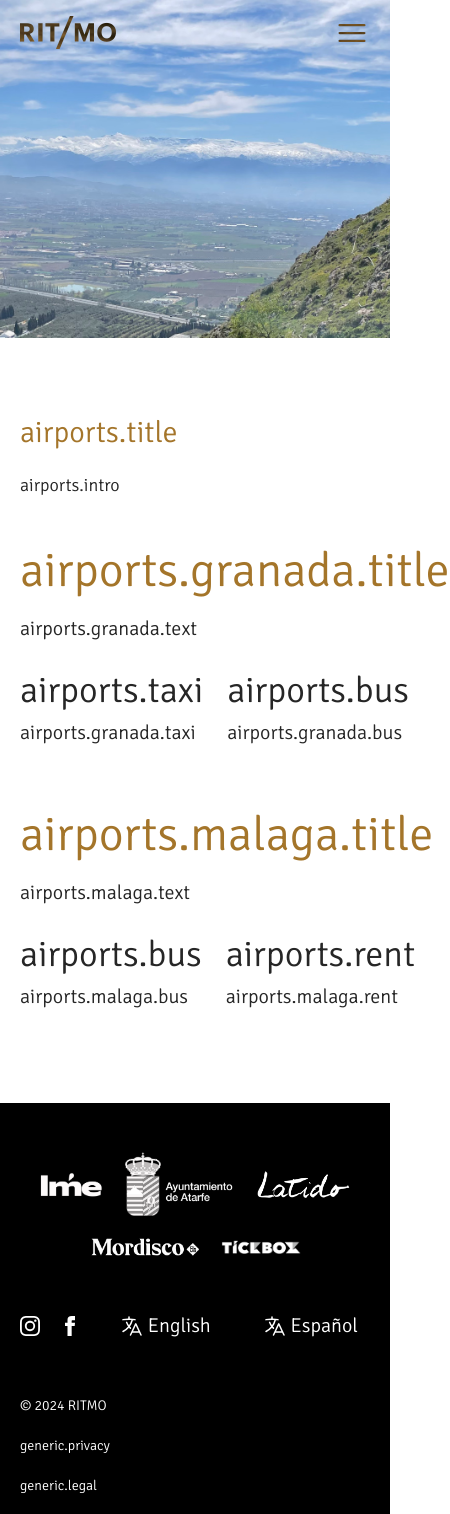
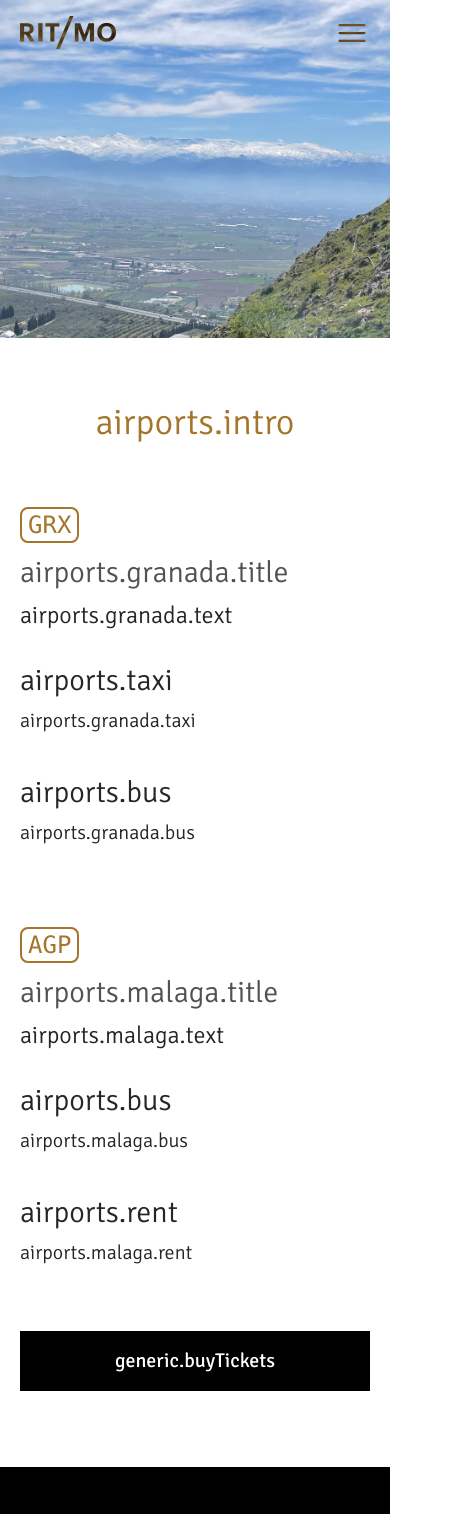
Before and after one commit to manumorante/ritmo2025, a Next.js app: page /1/airports in a window 390 px wide. Shown: the top 1514 px of the page, 450 px wide, since content can reach past the window. Built offline with nearby package versions, Linux system fonts and the light colour scheme.

Commit message:
feat: improve airports page content and layout, enhancing readability and adding BuyButton component

```diff
--- a/app/[lang]/accommodation/page.tsx
+++ b/app/[lang]/accommodation/page.tsx
@@ -11,7 +11,7 @@ export default async function AccommodationPage({
   const { t } = getDictionary(lang)
   const optionCx = cx("Option")
   const optionTitleCx = cx("text-primary text-5xl mb-2")
-  const textCx = cx("text-2xl px-1")
+  const textCx = cx("text-xl px-1")
   const noteCx = cx("text-gray")
 
   return (
@@ -27,12 +27,13 @@ export default async function AccommodationPage({
       <div className="header-flat" />
 
       <div className="container">
-        <div className="max-w-md mx-auto space-y-20">
+        <div className="max-w-md mx-auto">
           <h2
-            className="text-primary text-4xl lg:text-6xl text-center mb-6 lg:mb-12 mx-7"
+            className="text-primary text-4xl lg:text-6xl text-center mb-6 lg:mb-16 mx-7"
             dangerouslySetInnerHTML={{ __html: t("accommodation.intro") }}
           />
 
+          <div className="space-y-20">
             <div className={optionCx}>
               <h3 className={optionTitleCx}>
                 {t("accommodation.granada.title")}
@@ -66,13 +67,16 @@ export default async function AccommodationPage({
             </div>
 
             <div className={optionCx}>
-            <h3 className={optionTitleCx}>{t("accommodation.atarfe.title")}</h3>
+              <h3 className={optionTitleCx}>
+                {t("accommodation.atarfe.title")}
+              </h3>
               <p
                 className={textCx}
                 dangerouslySetInnerHTML={{
                   __html: t("accommodation.atarfe.text"),
                 }}
               />
+            </div>
           </div>
 
           <div className="mx-auto mt-12 flex justify-center">
--- a/app/[lang]/airports/page.tsx
+++ b/app/[lang]/airports/page.tsx
@@ -1,6 +1,6 @@
 import cx from "clsx"
 import { getDictionary } from "@/util/dictionary"
-import { HeroImage } from "@/components"
+import { BuyButton, HeroImage } from "@/components"
 import Image from "next/image"
 
 export default async function AirportsPage({
@@ -10,9 +10,13 @@ export default async function AirportsPage({
 }) {
   const { t } = getDictionary(lang)
 
-  const optionCx = cx("[&>p]:py-3")
-  const optionTitleCx = cx("text-primary text-5xl font-light pt-0 mt-12 mb-2")
-  const boxTitleCx = cx("text-4xl font-light pt-0 mb-2")
+  const optionTitleCx = cx(
+    "text-neutral-600 text-3xl lg:text-4xl font-light pt-0 mb-2"
+  )
+  const boxTitleCx = cx("text-3xl  font-light pt-0 mb-2")
+  const idCx = cx(
+    "inline-block text-2xl leading-none  font-mono font-normal text-primary  border-2 rounded-lg px-1.5 py-1 mb-3"
+  )
 
   return (
     <main className="Page Airports">
@@ -28,46 +32,53 @@ export default async function AirportsPage({
 
       <div className="container">
         <div className="max-w-md mx-auto">
-          <h2 className="pageTitle">{t("airports.title")}</h2>
-          <p
-            className="text-lg"
+          <h2
+            className="text-primary text-4xl lg:text-6xl text-center mb-16 mx-7"
             dangerouslySetInnerHTML={{ __html: t("airports.intro") }}
           />
 
-          <div className={optionCx}>
+          <div className="">
+            <p className={idCx}>GRX</p>
+
             <h3 className={optionTitleCx}>{t("airports.granada.title")}</h3>
-            <p>{t("airports.granada.text")}</p>
+            <p className="text-2xl mb-8">{t("airports.granada.text")}</p>
 
-            <div className="flex gap-6">
+            <div className="flex flex-col lg:flex-row gap-6">
               <div className="flex-[1]">
                 <p className={boxTitleCx}>{t("airports.taxi")}</p>
                 <p>{t("airports.granada.taxi")}</p>
               </div>
 
-              <div className="flex-[2]">
+              <div className="flex-[1]">
                 <p className={boxTitleCx}>{t("airports.bus")}</p>
                 <p>{t("airports.granada.bus")}</p>
               </div>
             </div>
           </div>
 
-          <div className={optionCx}>
+          <div className="mt-16">
+            <p className={idCx}>AGP</p>
             <h3 className={optionTitleCx}>{t("airports.malaga.title")}</h3>
 
-            <p>{t("airports.malaga.text")}</p>
-            <div className="flex gap-6">
+            <p className="text-2xl mb-8">{t("airports.malaga.text")}</p>
+
+            <div className="flex flex-col lg:flex-row gap-6">
               <div className="flex-[1]">
                 <p className={boxTitleCx}>{t("airports.bus")}</p>
                 <p>{t("airports.malaga.bus")}</p>
               </div>
 
-              <div className="flex-[2]">
+              <div className="flex-[1]">
                 <p className={boxTitleCx}>{t("airports.rent")}</p>
                 <p>{t("airports.malaga.rent")}</p>
               </div>
             </div>
           </div>
         </div>
+
+        <div className="mx-auto mt-12 flex justify-center">
+          <BuyButton lang={lang} t={t} />
+        </div>
       </div>
     </main>
   )
--- a/data/en.json
+++ b/data/en.json
@@ -144,20 +144,20 @@
   },
   "airports": {
     "title": "Flight and airport guide",
-    "intro": "If you are planning to join us to enjoy the best electronic dance music, and for this you plan to use the plane as a means of transportation, here you have useful information about the closest airports and how to get to Granada</strong>from there.",
+    "intro": "Nearest airports and how to get to Granada easily if you travel by plane",
     "more": "See accommodation recommendations",
     "bus": "Bus",
     "taxi": "Taxi",
     "rent": "Rental car",
     "granada": {
-      "title": "Federico García Lorca Granada-Jaén Airport (GRX)",
+      "title": "Federico García Lorca Granada-Jaén Airport",
       "text": "Located approximately 15 kilometers west of Granada. This is the closest airport to the city. Due to its proximity to the city of Granada it is the most convenient option, although its direct international connections are scarce.",
       "how": "How to get from the airport to Granada:",
       "taxi": "Taxis are available outside the airport terminal. The trip to Granada takes around 20 minutes, depending on traffic, with a cost of approximately €28.",
-      "bus": "Without a doubt the best way, or at least the cheapest, to get from Granada airport to the center is with the bus service operated by the company ALSA. The bus drops you off in the center of the city for only 3 euros. The bus stop is right at the exit of the arrivals terminal, you can't miss it since the airport is small, and the ticket is bought from the driver without having to reserve it in advance. The company organizes the schedules depending on the arrivals and departures of the flights. Today the bus schedules that go from the airport to the center of Granada operate from 6 a.m. to 11:30 p.m., and in the opposite direction from 5 a.m. to 9:45 p.m."
+      "bus": "The cheapest way to travel from Granada Airport to the city center is by ALSA bus for €3. The stop is right outside the arrivals terminal, and tickets can be purchased directly from the driver. Buses run in sync with flight times, operating from the airport to the city from 6:00 to 23:30, and back from 5:00 to 21:45."
     },
     "malaga": {
-      "title": "Malaga Airport (AGP)",
+      "title": "Malaga Airport",
       "text": "Although a little further away (approximately 135 kilometers south of Granada), Malaga Airport is an important international hub with a wide variety of flights. It is a good alternative for those looking for more flight options.",
       "how": "How to get there from Malaga airport:",
       "rent": "For those who prefer flexibility, car rental is an excellent option. Rental services are available at both airports, allowing you to explore the beautiful surroundings of Granada at your own pace.",
--- a/data/es.json
+++ b/data/es.json
@@ -130,23 +130,23 @@
 
   "airports": {
     "title": "Guia de vuelos y aeropuertos",
-    "intro": "Si estás planeando usar el avión como medio de transporte, aquí tienes información útil sobre los <strong>aeropuertos más cercanos y cómo llegar a Granada</strong> desde allí.",
+    "intro": "Aeropuertos más cercanos y cómo llegar a Granada fácilmente si viajas en avión",
     "more": "Ir a guiá de vuelos",
     "bus": "Bus",
     "taxi": "Taxi",
     "rent": "Coche de alquiler",
     "granada": {
-      "title": "Aeropuerto Federico García Lorca Granada-Jaén (GRX)",
-      "text": "Ubicado aproximadamente a 15 kilómetros al oeste de Granada. Este es el aeropuerto más cercano a la ciudad. Por su cercanía a la ciudad de Granada es la opción más conveniente, aunque sus conexiones internacionales directas son escasas.",
+      "title": "Aeropuerto Federico García Lorca Granada-Jaén",
+      "text": "Ubicado a 15 km al oeste de Granada, este es el aeropuerto más cercano a la ciudad. Es la opción más conveniente por su proximidad, aunque ofrece pocas conexiones internacionales directas.",
       "how": "Cómo llegar desde el aeropuerto a Granada:",
       "taxi": "Hay taxis disponibles fuera de la terminal del aeropuerto. El viaje a Granada lleva alrededor de 20 minutos, dependiendo del tráfico con un coste aproximado de 28€.",
-      "bus": "La forma más económica de viajar del aeropuerto de Granada al centro es en autobús, operado por ALSA, con un coste de solo 3€. La parada se encuentra justo fuera de la terminal de llegadas y no es necesario reservar billete, se compra directamente al conductor. Los horarios se ajustan a los vuelos, operando desde el aeropuerto de 6h a 23h30 y hacia el aeropuerto de 5h a 21h45."
+      "bus": "La forma más económica de llegar del aeropuerto de Granada al centro es en autobús de ALSA por 3 €. La parada está fuera de la terminal y el billete se compra al conductor. Los horarios se ajustan a los vuelos."
     },
     "malaga": {
-      "title": "Aeropuerto de Málaga (AGP)",
-      "text": "Aunque un poco más lejos (aproximadamente 135 kilómetros al sur de Granada), el Aeropuerto de Málaga es un importante centro internacional con una amplia variedad de vuelos. Es una buena alternativa para aquellos que buscan más opciones de vuelo.",
+      "title": "Aeropuerto de Málaga",
+      "text": "Aunque un poco más distante, a unos 135 km al sur de Granada, el Aeropuerto de Málaga es un importante centro internacional con una amplia variedad de vuelos. Es una excelente alternativa para quienes buscan más opciones de vuelo.",
       "how": "Como llegar desde el aeropuerto de Málaga:",
-      "rent": "Para aquellos que prefieren flexibilidad, el alquiler de coches es una excelente opción. Los servicios de alquiler están disponibles en ambos aeropuertos, lo que te permite explorar los hermosos alrededores de Granada a tu propio ritmo.",
+      "rent": "Para quienes buscan flexibilidad, alquilar un coche es ideal. Los servicios de alquiler están disponibles en ambos aeropuertos, permitiéndote explorar los alrededores de Granada a tu propio ritmo.",
       "bus": "Hay servicios directos de autobús desde el Aeropuerto de Málaga a Granada, con un tiempo de viaje de aproximadamente 2 horas."
     }
   },
```
Lines whose indentation alone changed are shown as unchanged.
